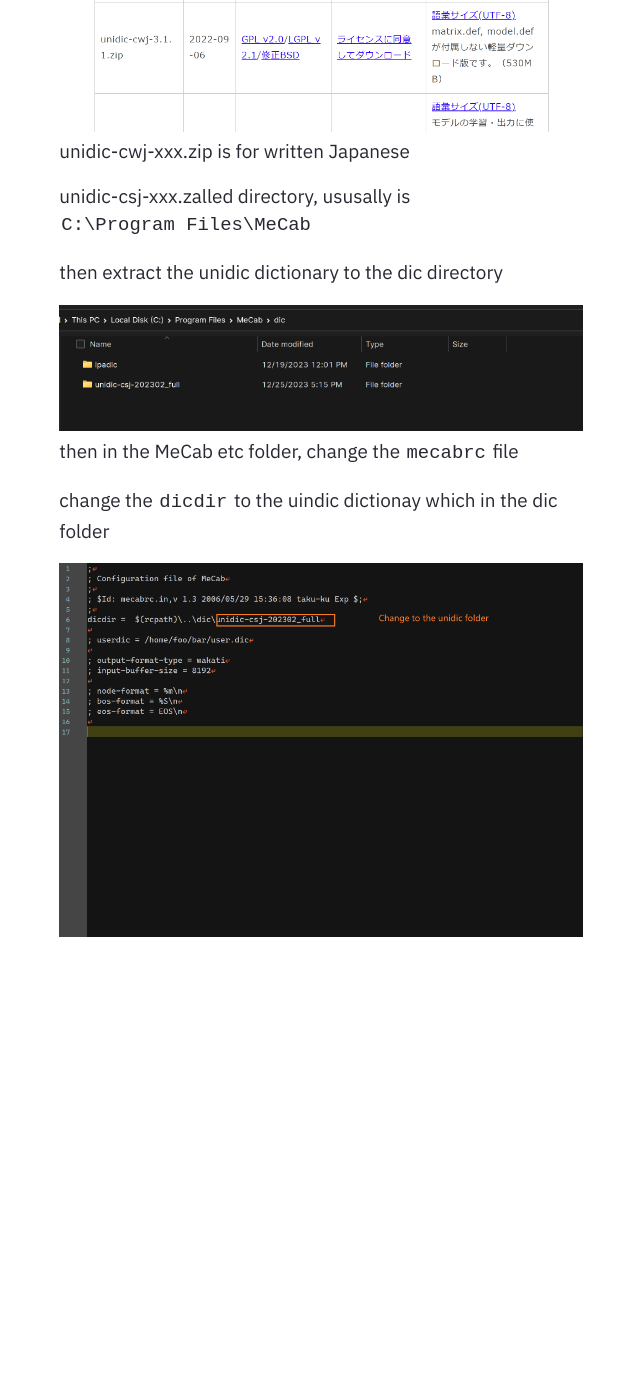
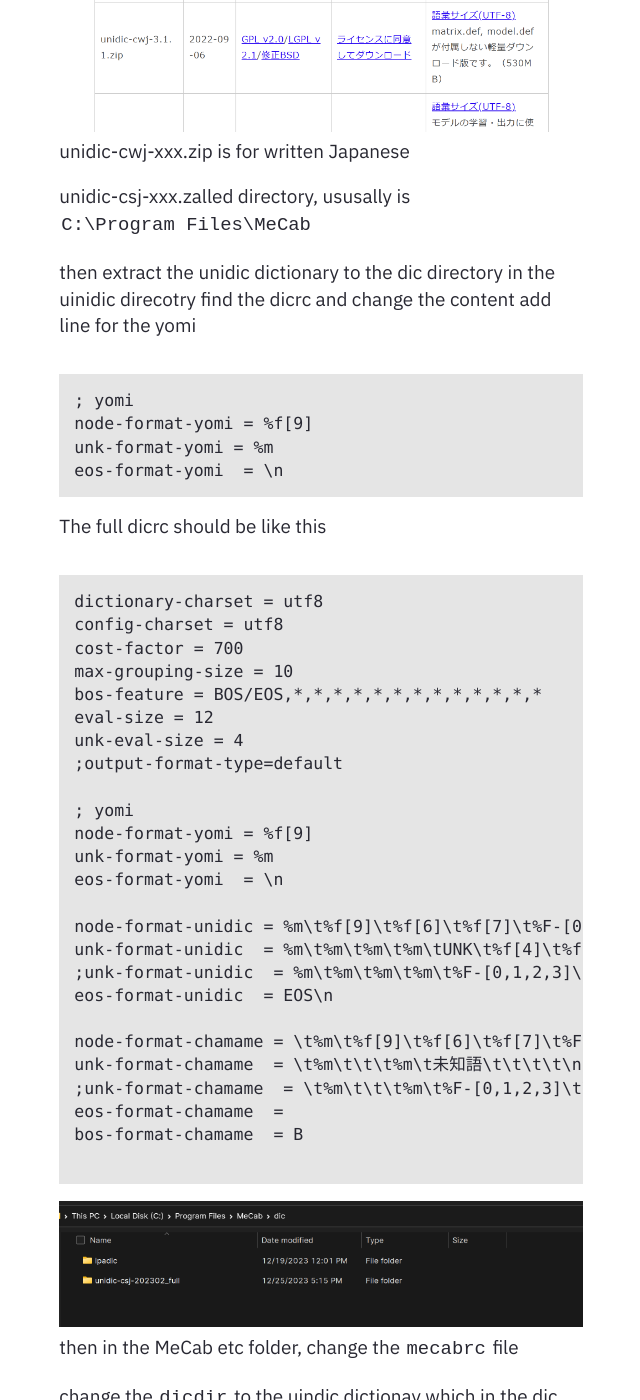
Before and after one commit to fanyingfx/fanyingfx.github.io, a Jekyll site: the page built from _notes/Public/Using Mecab with Unidic.md, in a window 1280 px wide and 1400 px high, scrolled down 1069 px. Shown: the whole window, without its empty margins (319-959 px from the left). Built offline with Jekyll 4.4.1, drawn with Linux system fonts in a browser that asks for light colours; before the commit the page ends 2043 px from its top, so only the background shows below that; some of the changed text lies outside the part shown.

Commit message:
add more explanation for unidic

````diff
--- a/_notes/Public/Using Mecab with Unidic.md
+++ b/_notes/Public/Using Mecab with Unidic.md
@@ -20,10 +20,56 @@ unidic-cwj-xxx.zip is for written Japanese
 unidic-csj-xxx.zalled directory, ususally is `C:\Program Files\MeCab`
 
 then extract the unidic dictionary to the dic directory
+in the uinidic direcotry find the dicrc and change the content
+add line for the yomi
+
+```
+; yomi
+node-format-yomi = %f[9]
+unk-format-yomi = %m
+eos-format-yomi  = \n
+```
+The full dicrc should be like this
+```
+dictionary-charset = utf8
+config-charset = utf8
+cost-factor = 700
+max-grouping-size = 10
+bos-feature = BOS/EOS,*,*,*,*,*,*,*,*,*,*,*,*,*
+eval-size = 12
+unk-eval-size = 4
+;output-format-type=default
+
+; yomi
+node-format-yomi = %f[9]
+unk-format-yomi = %m
+eos-format-yomi  = \n
+
+node-format-unidic = %m\t%f[9]\t%f[6]\t%f[7]\t%F-[0,1,2,3]\t%f[4]\t%f[5]\t%f[13]\n
+unk-format-unidic  = %m\t%m\t%m\t%m\tUNK\t%f[4]\t%f[5]\t\n
+;unk-format-unidic  = %m\t%m\t%m\t%m\t%F-[0,1,2,3]\t%f[4]\t%f[5]\t\n
+eos-format-unidic  = EOS\n
+
+node-format-chamame = \t%m\t%f[9]\t%f[6]\t%f[7]\t%F-[0,1,2,3]\t%f[4]\t%f[5]\t%f[15]\t%f[11]\n
+unk-format-chamame  = \t%m\t\t\t%m\t未知語\t\t\t\t\n
+;unk-format-chamame  = \t%m\t\t\t%m\t%F-[0,1,2,3]\t\t\t\t\n
+eos-format-chamame  =
+bos-format-chamame  = B
+
+```
 
 ![](/assets/img/Pasted%20image%2020231231175819.png)
 then in the MeCab etc folder, change the `mecabrc` file
 
-change the `dicdir` to the uindic dictionay which in the dic folder
+change the `dicdir` to the uindic dictionay which in the dic folder(it also can be the fullpath of the unidic dictionary )
 
 ![](/assets/img/Pasted%20image%2020231231175829.png)
+
+On Linux the mecabrc could be in /etc/mecabrc
+just replace the `dicdir` to the unidic fullpath
+such as:
+```
+; using semicolon to comment the old dicdir line then add the new dicdir
+;dicdir = /var/lib/mecab/dic/debian
+dicdir = /home/fan/.local/share/Lute3/unidic-csj
+```
````
Also changed, not shown: .obsidian/workspace.json.
